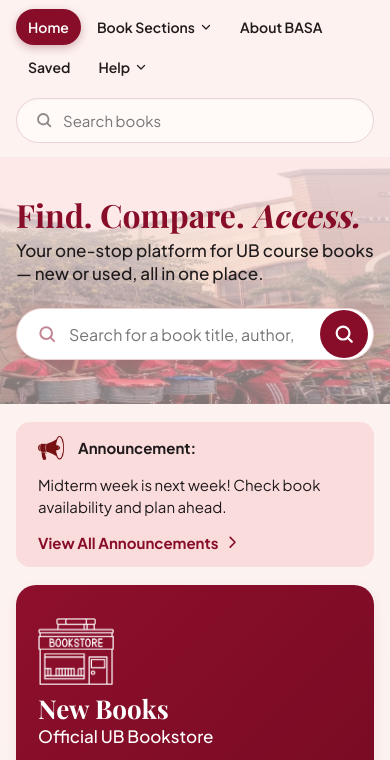
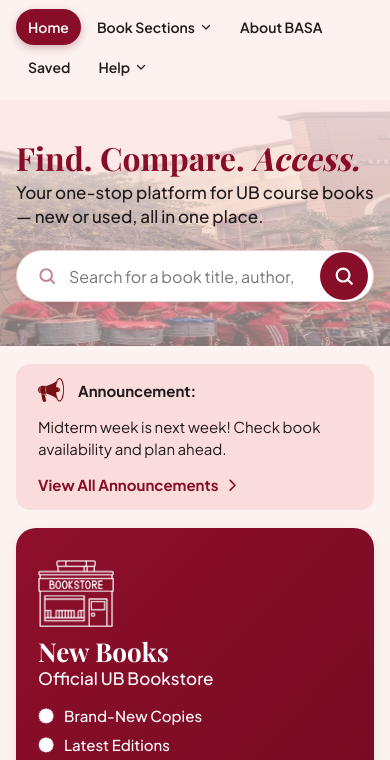
Before and after one commit to prolrn/basa, a plain HTML site: page index.html in a window 390 px wide. Shown: the part 63-823 px from the top of the page. Drawn offline with nearby package versions, Linux system fonts and the light colour scheme; a web font is replaced by a local one.

Commit message:
Update index.html

```diff
--- a/index.html
+++ b/index.html
@@ -61,8 +61,6 @@
         #nav [aria-current=page]{background:var(--maroon);color:#fff;box-shadow:var(--sh-btn)}
         .dd{position:relative}.menu{display:none;position:absolute;top:100%;left:0;background:#fff;border:1px solid var(--line);border-radius:var(--r-sm);box-shadow:var(--sh-card);min-width:190px;z-index:30;padding:6px}
         .dd:hover .menu,.dd:focus-within .menu{display:block}.menu a{display:block;padding:9px 14px;border-radius:8px;font-weight:500}.menu a:hover{background:var(--rose-100)}
-        .hsearch{display:flex;align-items:center;gap:8px;width:260px;background:#FFF9F8;border:1px solid var(--line);border-radius:var(--r-pill);padding:10px 18px;box-shadow:inset 0 1px 2px rgba(0,0,0,.03)}
-        .hsearch input{border:0;background:none;outline:0;width:100%;min-width:0}
         .rbtn{width:46px;height:46px;border-radius:50%;background:#FFF9F8;border:1px solid var(--line);display:grid;place-items:center;cursor:pointer}
         .avatar{width:46px;height:46px;border-radius:50%;border:0;padding:0;background:none;cursor:pointer;margin-left:6px;padding-left:0}
         .avatar img{width:100%;height:100%;border-radius:50%;object-fit:cover}
@@ -235,7 +233,6 @@
         /* ============ 6. RESPONSIVE ============ */
         @media(max-width:1100px){
           .topbar{flex-wrap:wrap}#nav{margin-left:0;order:3;width:100%;overflow-x:auto}
-          .hsearch{margin-left:auto}.g5{grid-template-columns:repeat(3,minmax(0,1fr))}
           .trio{grid-template-columns:1fr 1fr}.trio .quick{grid-column:1/-1}.news{grid-template-columns:60px 1fr}.news .art{display:none}
           .detail{grid-template-columns:1fr}}
         @media(max-width:860px){
@@ -244,7 +241,7 @@
           .trio{grid-template-columns:1fr}.dleft{grid-template-columns:1fr}.dcover{max-width:240px}
           .why .cols{grid-template-columns:1fr}.why .col{border:0!important;padding:8px 0}}
         @media(max-width:600px){
-          :root{--pad:16px}.g5,.g3{grid-template-columns:1fr 1fr;gap:10px}.hsearch{width:100%;order:4}
+          :root{--pad:16px}.g5,.g3{grid-template-columns:1fr 1fr;gap:10px}
           .hero.home{height:auto;padding-bottom:70px}.hero .script{display:none}.toolbar{flex-direction:column}
           .brand small{display:none}.feature{grid-template-columns:1fr}.feature .bigic{grid-row:auto}.feature ul,.feature .btn{grid-column:1}}
         @media(max-width:420px){.g5,.g3{grid-template-columns:1fr}}
@@ -285,11 +282,9 @@
         .crumbs .ic{width:14px;height:14px}
         .cat .ic{width:14px;height:14px;margin-left:auto}
         .pager button .ic{width:16px;height:16px}
-        .hsearch .ic{width:18px;height:18px;opacity:.5}
         .herosearch>.ic{width:20px;height:20px;opacity:.5}
         .tsearch .ic{width:20px;height:20px;opacity:.6}
         .go .ic,.rbtn .ic{width:22px;height:22px}
-        .hsearch{width:280px}
         .trio{grid-template-columns:2fr 1.75fr 1.2fr}
         .quick a{gap:12px}
         #nav .dd>button[aria-current=page]{background:var(--maroon);color:#fff;box-shadow:var(--sh-btn)}
@@ -297,14 +292,13 @@
         .avatar,.rbtn{flex:none}
         .cover{position:relative}
         .cover img,.cover .ph{position:absolute;top:4%;left:50%;transform:translateX(-50%);height:92%;width:auto;aspect-ratio:3/4}
-        .hsearch{min-width:190px}
         .dleft .icon-img{display:inline-block}
         .brand-logo{width:210px;height:auto}
         @media(max-width:860px){.brand-logo{width:170px}}
         @media(max-width:700px){.brand-logo{width:150px}}
         .topbar{padding:14px var(--pad)}
         @media(max-width:1100px){#nav{overflow:visible;flex-wrap:wrap}}
-        @media(max-width:600px){.hsearch{width:100%;margin-left:0}.divider{display:none}.avatar{margin-left:auto}#nav>a,#nav .dd>button{padding:8px 14px}}
+        @media(max-width:600px){divider{display:none}.avatar{margin-left:auto}#nav>a,#nav .dd>button{padding:8px 14px}}
         /* hero photo backgrounds: home = school, book section pages = school */
         .hero.home{background:#FCE9E7}
         .hero.home::before{content:"";position:absolute;top:0;right:0;height:100%;width:min(1287px,72vw);background:url(assets/hero/school.jpg) right center/cover no-repeat;-webkit-mask-image:linear-gradient(90deg,transparent 0%,transparent 14%,rgba(0,0,0,.45) 38%,#000 62%);mask-image:linear-gradient(90deg,transparent 0%,transparent 14%,rgba(0,0,0,.45) 38%,#000 62%);z-index:0}
@@ -323,7 +317,7 @@
           .hero.home .script,.hero .script{display:none}
           .hero.home{height:auto;padding:40px 0 44px}
           .herosearch{width:100%}
-          .topbar{gap:12px}.hsearch{flex:1;min-width:0;width:auto}
+          .topbar{gap:12px}
           .layout{gap:18px}
           .cats{display:flex;flex-wrap:wrap;gap:8px}.cats .cat{width:auto;border:1px solid var(--line);border-radius:var(--r-pill);padding:8px 14px}.cats .cat .ic{display:none}
         }
@@ -342,7 +336,6 @@
           .brand-logo{width:130px}
           .hero.home h1,.hero h1{font-size:32px}
           #nav>a,#nav .dd>button{padding:8px 12px;font-size:14px}
-          .hsearch{order:4;width:100%}
         }
     </style>
 </head>
@@ -439,7 +432,6 @@ function header(view) {
   $('#topbar').innerHTML = `<a class="brand" href="#/home" aria-label="BASA home">
     <img src="assets/Icons/basaIcon.png" class="brand-logo" alt="BASA – Bridging Academic Supplies and Accessibility"></a>
    <nav id="nav" aria-label="Primary">${nav}</nav>
-   ${alt ? `<button class="rbtn" aria-label="Search">${SEARCH()}</button>` : `<label class="hsearch">${SEARCH()}<input id="headerSearch" type="search" value="${esc(S.q)}" placeholder="Search books" aria-label="Search for books"></label><span class="divider"></span>`}
    <button class="avatar" aria-label="Profile"><img src="assets/Icons/profile.png" class="icon-img" alt="Profile"></button>`;
 }
 
```
